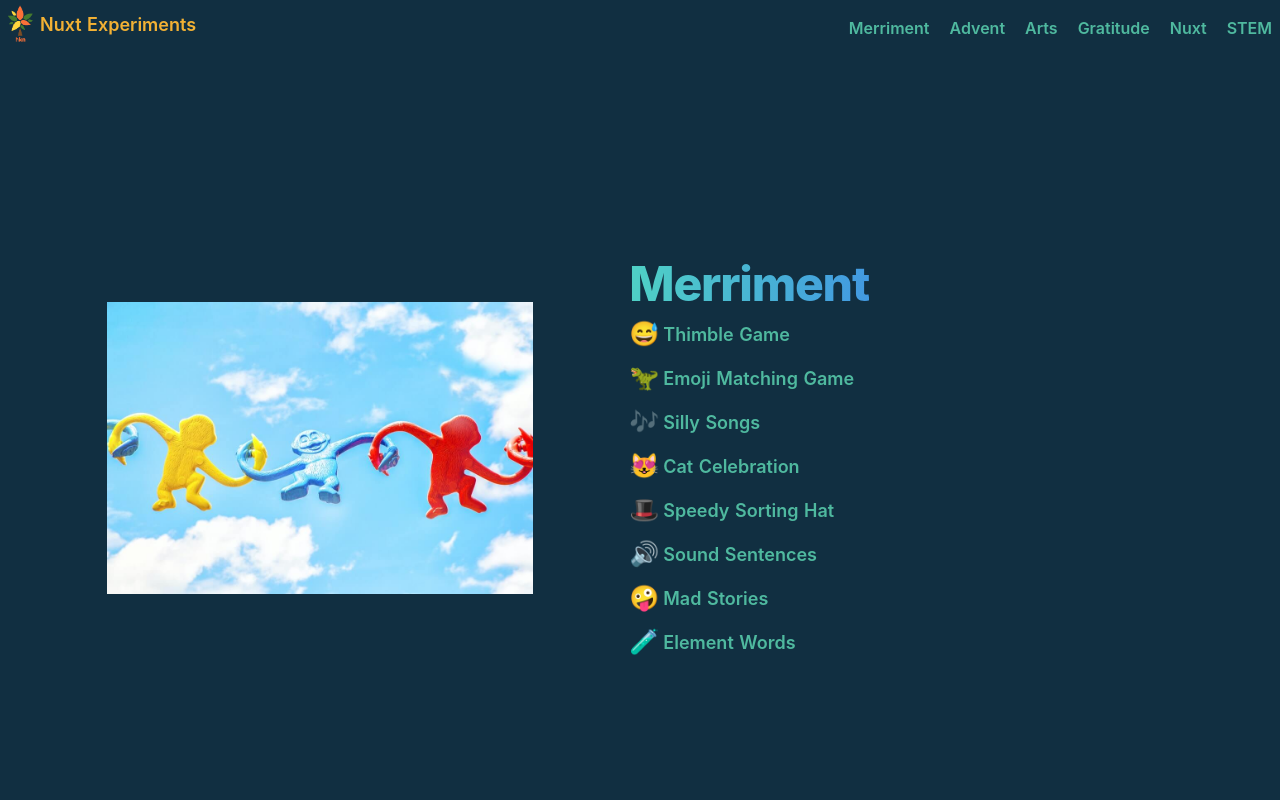
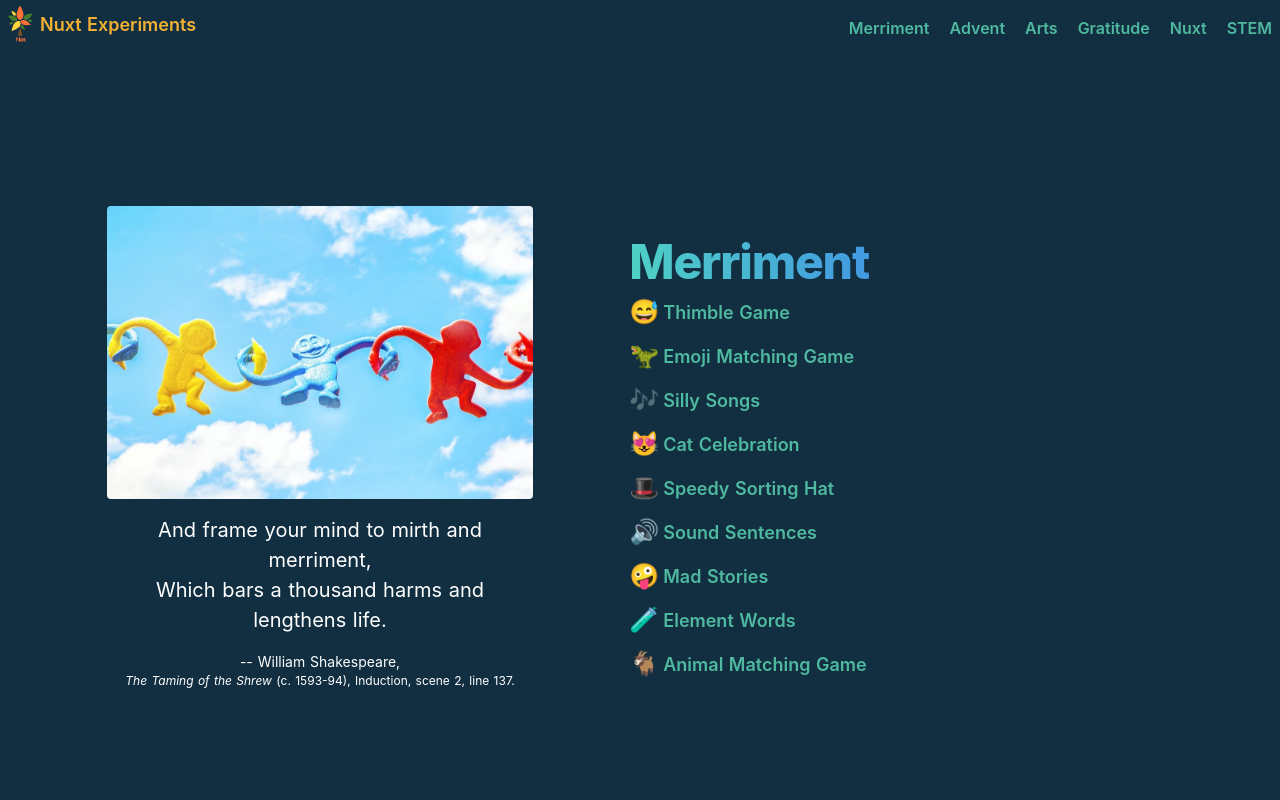
Before and after one commit to ethyl2/nuxt-experiment, a Nuxt app: page /merriment in a window 1280 px wide. Shown: the top 800 px of the page. Built offline with nearby package versions, Linux system fonts and the light colour scheme; a web font is replaced by a local one.

Commit message:
Adds quote to merriment page

```diff
--- a/pages/merriment.vue
+++ b/pages/merriment.vue
@@ -2,11 +2,22 @@
   <div
     class="flex flex-col justify-start items-center text-center min-h-screen md:flex-row md:justify-center"
   >
-    <img
-      src="/monkeys.jpg"
-      alt="monkey chain"
-      class="w-1/2 mr-0 my-4 order-2 md:order-1 md:w-1/3"
-    />
+    <div
+      class="flex flex-col items-center justify-center w-1/2 mr-0 my-4 order-2 md:order-1 md:w-1/3"
+    >
+      <img src="/monkeys.jpg" alt="monkey chain" class="w-full rounded mb-4" />
+      <p class="text-lg md:text-xl">
+        And frame your mind to mirth and merriment,
+      </p>
+      <p class="text-lg mb-4 md:text-xl">
+        Which bars a thousand harms and lengthens life.
+      </p>
+      <p class="text-sm">-- William Shakespeare,</p>
+      <p class="text-xs">
+        <span class="italic">The Taming of the Shrew</span> (c. 1593-94),
+        Induction, scene 2, line 137.
+      </p>
+    </div>
     <div
       class="flex flex-col space-y-1 order-1 md:w-1/2 md:order-2 md:space-y-0 md:pl-24"
     >
@@ -50,6 +61,12 @@
         <nuxt-link to="/stem/elements" class="flex items-center font-semibold"
           ><span class="block text-2xl pr-1">🧪</span> Element Words</nuxt-link
         >
+        <nuxt-link
+          to="/image-match-game"
+          class="flex items-center font-semibold"
+          ><span class="block text-2xl pr-1">🐐 </span> Animal Matching
+          Game</nuxt-link
+        >
       </nav>
     </div>
   </div>
```
